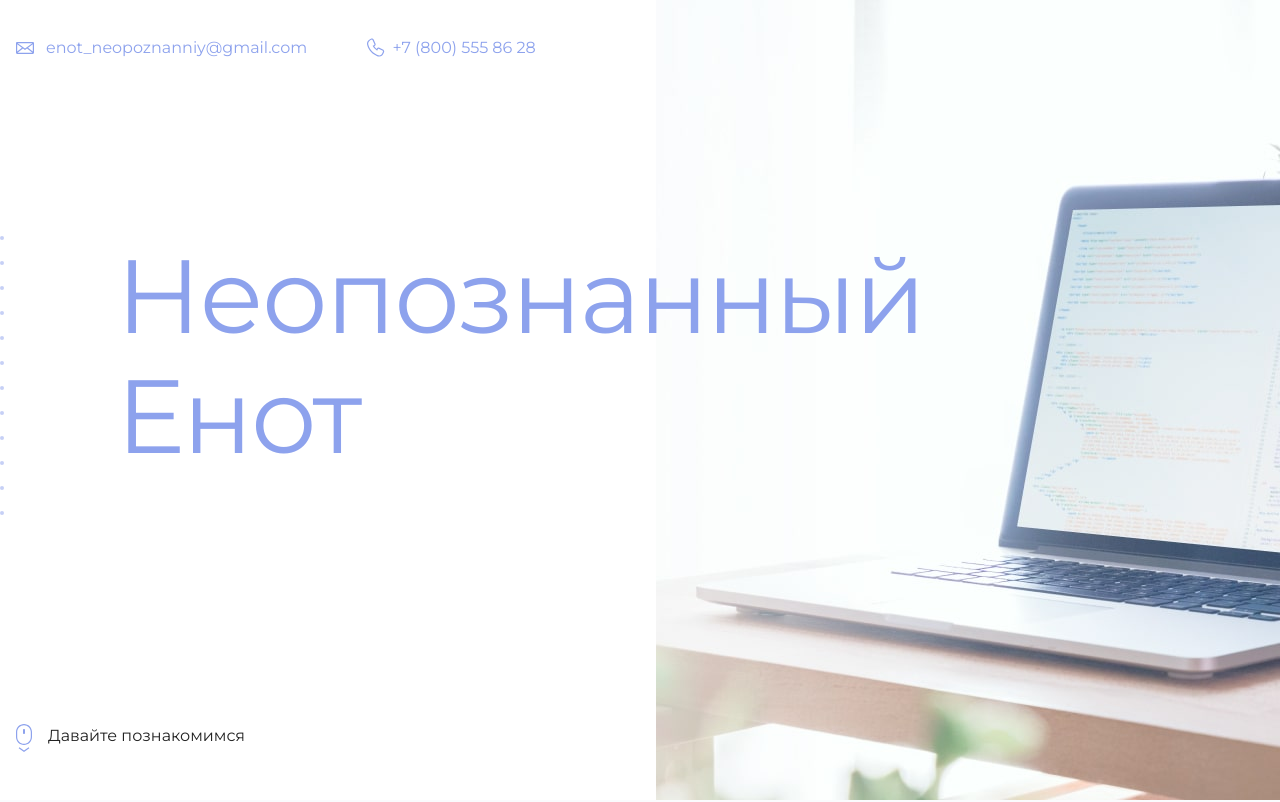
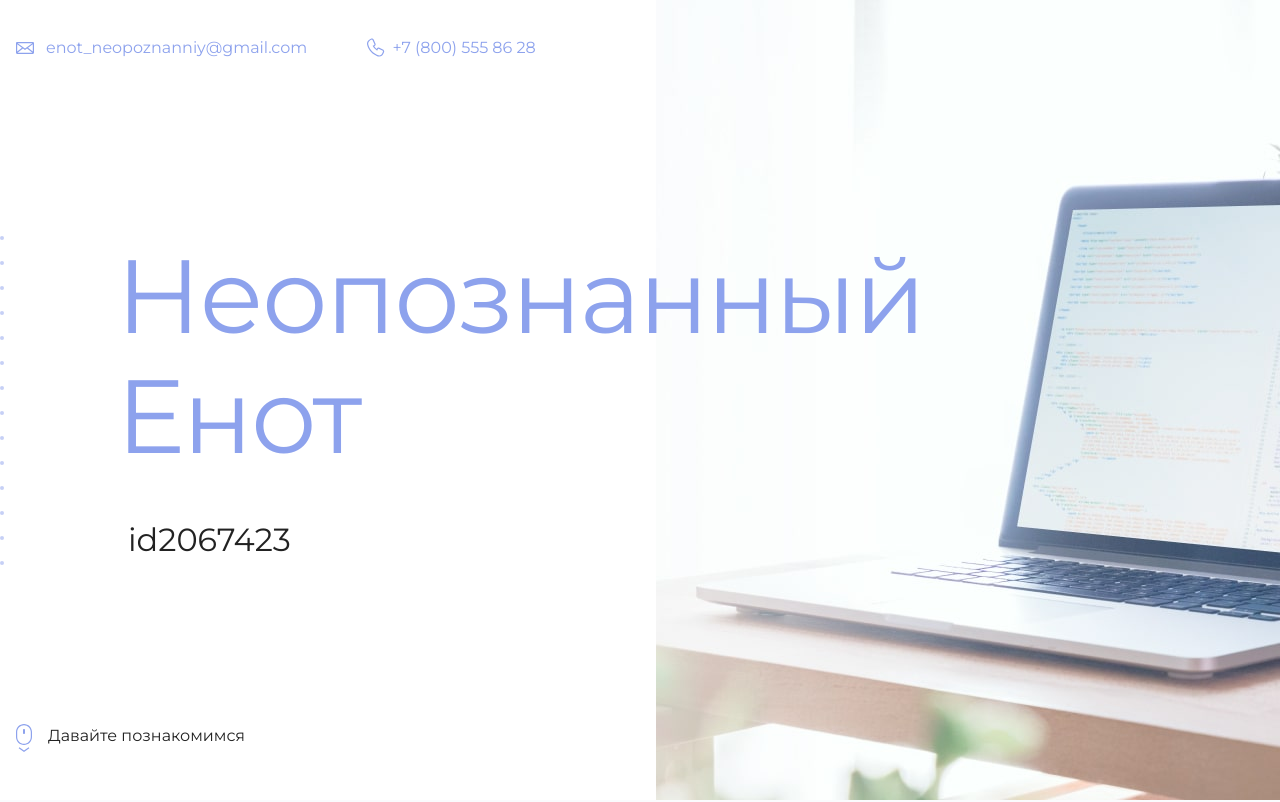
Before and after one commit to YoonaSon/github-pages-example, a plain HTML site: page index.html in a window 1280 px wide. Shown: the top 802 px of the page. Drawn offline with Linux system fonts and the light colour scheme.

Commit message:
Добавляет id

```diff
--- a/index.html
+++ b/index.html
@@ -19,7 +19,7 @@
       <section class="hero-image">
         <div class="container">
           <h1 class="heading">Неопознанный Енот</h1>
-          <p><!-- Тут ваш id на сайте Академии --></p>
+          <p>id2067423</p>
         </div>
       </section>
 
```
